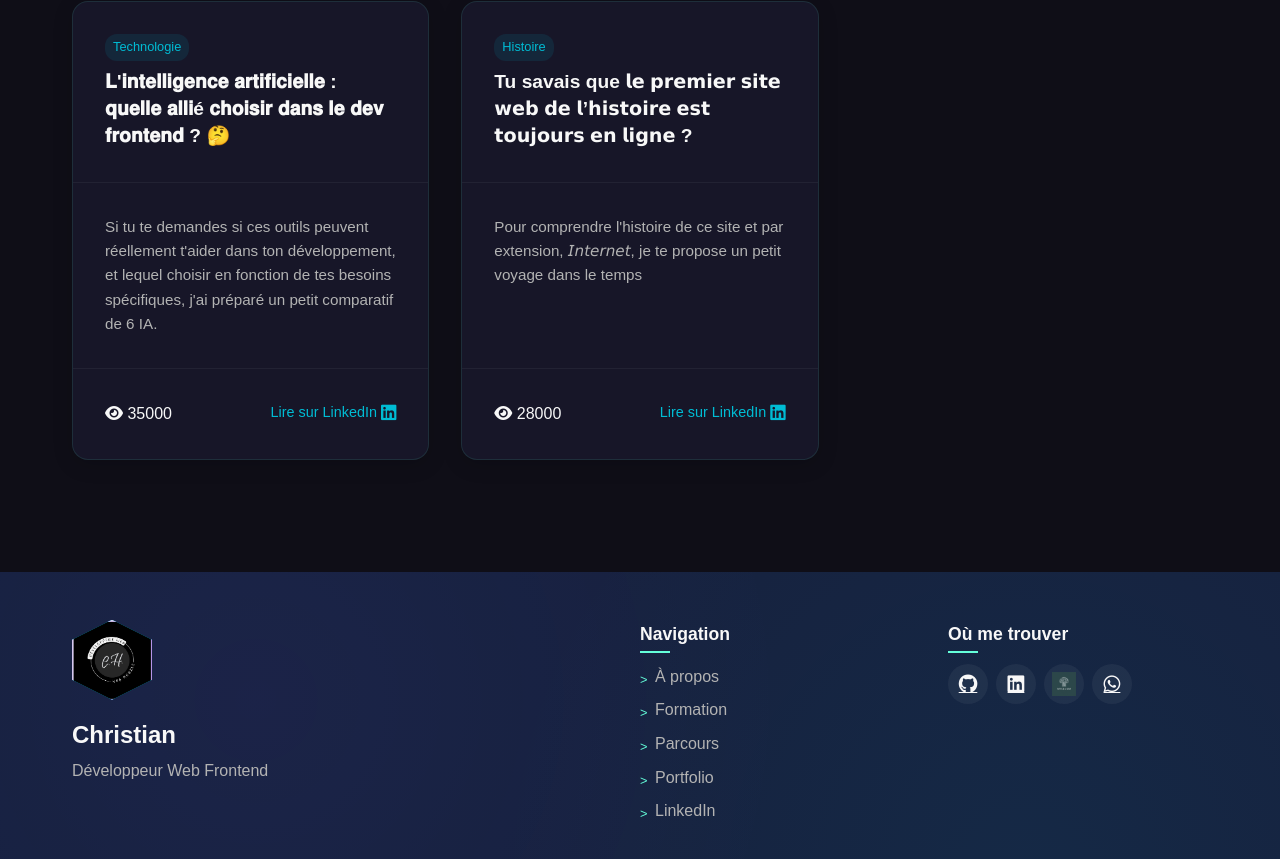
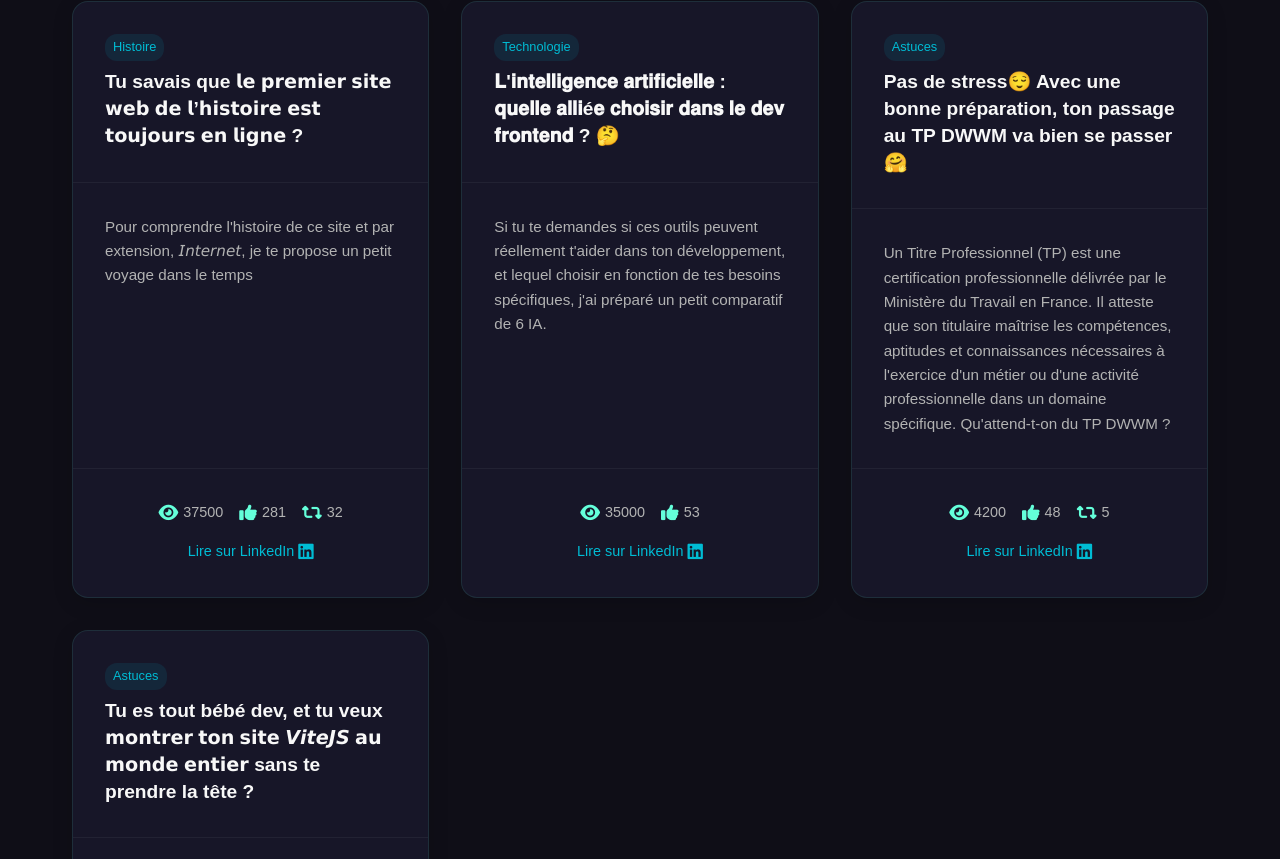
Before and after one commit to Chrstn67/portfolio-christian-humbert, a React (Vite) app: page / in a window 1280 px wide. Shown: the part 6841-7700 px from the top of the page. Built offline with nearby package versions, Linux system fonts and the light colour scheme.

Commit message:
Ajustements

```diff
--- a/src/components/LinkedInPosts.jsx
+++ b/src/components/LinkedInPosts.jsx
@@ -18,7 +18,7 @@ function LinkedInPosts() {
   return (
     <section className="linkedin-posts" id="linkedin-posts">
       <div className="section-header">
-        <h2 className="section-title">Mes Posts LinkedIn</h2>
+        <h2 className="section-title">Mes Meilleurs Posts LinkedIn</h2>
         <div className="section-decoration">
           <div className="hexagon"></div>
           <div className="line"></div>
@@ -71,8 +71,22 @@ function LinkedInPosts() {
               </div>
 
               <div className="post-footer">
-                <div className="post-views">
-                  <i className="fas fa-eye"></i> {post.views}
+                <div className="post-stats">
+                  {post.views && (
+                    <div className="post-views">
+                      <i className="fas fa-eye"></i> {post.views}
+                    </div>
+                  )}
+                  {post.likes && (
+                    <div className="post-likes">
+                      <i className="fas fa-thumbs-up"></i> {post.likes}
+                    </div>
+                  )}
+                  {post.shares && (
+                    <div className="post-shares">
+                      <i className="fas fa-retweet"></i> {post.shares}
+                    </div>
+                  )}
                 </div>
 
                 <a
--- a/src/data/linkedInPostsData.js
+++ b/src/data/linkedInPostsData.js
@@ -5,16 +5,18 @@ export const linkedInPostsData = {
     { id: "career", name: "Carrière" },
     { id: "science", name: "Science" },
     { id: "hist", name: "Histoire" },
+    { id: "tips", name: "Astuces" },
   ],
   posts: [
     {
       title:
-        "𝐋'𝐢𝐧𝐭𝐞𝐥𝐥𝐢𝐠𝐞𝐧𝐜𝐞 𝐚𝐫𝐭𝐢𝐟𝐢𝐜𝐢𝐞𝐥𝐥𝐞 : 𝐪𝐮𝐞𝐥𝐥𝐞 𝐚𝐥𝐥𝐢é 𝐜𝐡𝐨𝐢𝐬𝐢𝐫 𝐝𝐚𝐧𝐬 𝐥𝐞 𝐝𝐞𝐯 𝐟𝐫𝐨𝐧𝐭𝐞𝐧𝐝 ? 🤔",
+        "𝐋'𝐢𝐧𝐭𝐞𝐥𝐥𝐢𝐠𝐞𝐧𝐜𝐞 𝐚𝐫𝐭𝐢𝐟𝐢𝐜𝐢𝐞𝐥𝐥𝐞 : 𝐪𝐮𝐞𝐥𝐥𝐞 𝐚𝐥𝐥𝐢é𝐞 𝐜𝐡𝐨𝐢𝐬𝐢𝐫 𝐝𝐚𝐧𝐬 𝐥𝐞 𝐝𝐞𝐯 𝐟𝐫𝐨𝐧𝐭𝐞𝐧𝐝 ? 🤔",
       excerpt:
         "Si tu te demandes si ces outils peuvent réellement t'aider dans ton développement, et lequel choisir en fonction de tes besoins spécifiques, j'ai préparé un petit comparatif de 6 IA.",
-
       category: "tech",
       views: 35000,
+      likes: 53,
+
       link: "https://www.linkedin.com/feed/update/urn:li:activity:7290756358730084355/",
     },
     {
@@ -22,10 +24,33 @@ export const linkedInPostsData = {
         "Tu savais que 𝗹𝗲 𝗽𝗿𝗲𝗺𝗶𝗲𝗿 𝘀𝗶𝘁𝗲 𝘄𝗲𝗯 𝗱𝗲 𝗹’𝗵𝗶𝘀𝘁𝗼𝗶𝗿𝗲 𝗲𝘀𝘁 𝘁𝗼𝘂𝗷𝗼𝘂𝗿𝘀 𝗲𝗻 𝗹𝗶𝗴𝗻𝗲 ?",
       excerpt:
         "Pour comprendre l'histoire de ce site et par extension, 𝘐𝘯𝘵𝘦𝘳𝘯𝘦𝘵, je te propose un petit voyage dans le temps",
-
       category: "hist",
-      views: 28000,
+      views: 37500,
+      likes: 281,
+      shares: 32,
       link: "https://www.linkedin.com/feed/update/urn:li:activity:7302643997934518273/",
+    },
+    {
+      title:
+        "Pas de stress😌 Avec une bonne préparation, ton passage au TP DWWM va bien se passer🤗",
+      excerpt:
+        "Un Titre Professionnel (TP) est une certification professionnelle délivrée par le Ministère du Travail en France. Il atteste que son titulaire maîtrise les compétences, aptitudes et connaissances nécessaires à l'exercice d'un métier ou d'une activité professionnelle dans un domaine spécifique. Qu'attend-t-on du TP DWWM ?",
+      category: "tips",
+      views: 4200,
+      likes: 48,
+      shares: 5,
+      link: "https://www.linkedin.com/feed/update/urn:li:activity:7203281844031606785/",
+    },
+    {
+      title:
+        "Tu es tout bébé dev, et tu veux 𝗺𝗼𝗻𝘁𝗿𝗲𝗿 𝘁𝗼𝗻 𝘀𝗶𝘁𝗲 𝙑𝙞𝙩𝙚𝙅𝙎 𝗮𝘂 𝗺𝗼𝗻𝗱𝗲 𝗲𝗻𝘁𝗶𝗲𝗿 sans te prendre la tête ?",
+      excerpt:
+        "Je te montre un truc 𝗴𝗿𝗮𝘁𝘂𝗶𝘁, 𝗿𝗮𝗽𝗶𝗱𝗲, et faisable en moins de 𝟯 𝗺𝗶𝗻𝘂𝘁𝗲𝘀 ⏱️",
+      category: "tips",
+      views: 2500,
+      likes: 50,
+      shares: 6,
+      link: "https://www.linkedin.com/feed/update/urn:li:activity:7327722942325223425/",
     },
   ],
 };
--- a/src/styles/Footer.css
+++ b/src/styles/Footer.css
@@ -1,4 +1,3 @@
-/* Footer.css */
 .footer {
   background-color: var(--bg-secondary);
   color: var(--text-primary);
@@ -35,22 +34,44 @@
   z-index: 1;
 }
 
+/* Nouvelle disposition centrée et responsive */
 .footer .footer-grid {
   display: grid;
-  grid-template-columns: 2fr 1fr 1fr;
+  grid-template-columns: repeat(auto-fit, minmax(250px, 1fr));
   gap: var(--spacing-xl);
+  justify-items: center;
+  align-items: start;
+  text-align: left;
 }
 
-@media (max-width: 992px) {
-  .footer .footer-grid {
-    grid-template-columns: 1fr 1fr;
+/* Centrage des éléments sur petits écrans */
+@media (max-width: 768px) {
+  .footer .footer-info,
+  .footer .footer-links,
+  .footer .footer-social {
+    text-align: center;
+    align-items: center;
+    justify-content: center;
+  }
+
+  .footer .footer-social .social-icons {
+    justify-content: center;
   }
 }
 
 @media (max-width: 576px) {
-  .footer .footer-grid {
-    grid-template-columns: 1fr;
-    gap: var(--spacing-lg);
+  .footer .footer-info,
+  .footer .footer-links,
+  .footer .footer-social {
+    padding: 0 var(--spacing-md);
+  }
+
+  .footer h3 {
+    font-size: 1.2rem;
+  }
+
+  .footer h4 {
+    font-size: 1rem;
   }
 }
 
@@ -59,34 +80,33 @@
 }
 
 .footer .footer-info .footer-logo .logo-hexagon {
-  width: 80px; /* Augmentez la taille selon vos besoins */
-  height: 80px; /* Augmentez la taille selon vos besoins */
+  width: 80px;
+  height: 80px;
   background-color: var(--primary-color);
   clip-path: polygon(50% 0%, 100% 25%, 100% 75%, 50% 100%, 0% 75%, 0% 25%);
   display: flex;
   align-items: center;
   justify-content: center;
-  overflow: hidden; /* Assure que l'image ne dépasse pas */
+  overflow: hidden;
 }
 
 .footer .footer-info .footer-logo .logo-hexagon img {
-  max-width: 100%; /* Assure que l'image ne dépasse pas la taille de l'hexagone */
-  max-height: 100%; /* Assure que l'image ne dépasse pas la taille de l'hexagone */
-  object-fit: contain; /* Conserve les proportions de l'image */
+  max-width: 100%;
+  max-height: 100%;
+  object-fit: contain;
 }
 
-/* Ajoutez des media queries pour rendre le logo responsive */
 @media (max-width: 768px) {
   .footer .footer-info .footer-logo .logo-hexagon {
-    width: 60px; /* Taille réduite pour les écrans plus petits */
-    height: 60px; /* Taille réduite pour les écrans plus petits */
+    width: 60px;
+    height: 60px;
   }
 }
 
 @media (max-width: 480px) {
   .footer .footer-info .footer-logo .logo-hexagon {
-    width: 50px; /* Taille encore réduite pour les très petits écrans */
-    height: 50px; /* Taille encore réduite pour les très petits écrans */
+    width: 50px;
+    height: 50px;
   }
 }
 
@@ -101,8 +121,7 @@
 }
 
 .footer .footer-links h4,
-.footer .footer-social h4,
-.footer .footer-contact h4 {
+.footer .footer-social h4 {
   font-size: 1.1rem;
   font-weight: 600;
   margin-bottom: var(--spacing-md);
@@ -112,8 +131,7 @@
 }
 
 .footer .footer-links h4::after,
-.footer .footer-social h4::after,
-.footer .footer-contact h4::after {
+.footer .footer-social h4::after {
   content: "";
   position: absolute;
   bottom: -5px;
@@ -181,7 +199,6 @@
   font-size: 1.2rem;
 }
 
-/* Nouvelle classe pour une icône image */
 .footer .footer-social .social-icons .social-image-icon {
   width: 24px;
   height: 24px;
--- a/src/styles/LinkedInPosts.css
+++ b/src/styles/LinkedInPosts.css
@@ -106,8 +106,16 @@
     display: flex;
     justify-content: space-between;
     align-items: center;
+    flex-direction: column;
 
-    & .post-likes {
+    & .post-stats {
+      margin-bottom: 16px;
+      display: flex;
+      gap: var(--spacing-md);
+
+      & .post-views,
+      & .post-likes,
+      & .post-shares {
         display: flex;
         align-items: center;
         gap: 5px;
@@ -117,6 +125,7 @@
         & i {
           color: var(--accent-color);
           font-size: 1.1rem;
+        }
       }
     }
 
```
Lines whose indentation alone changed are shown as unchanged.
